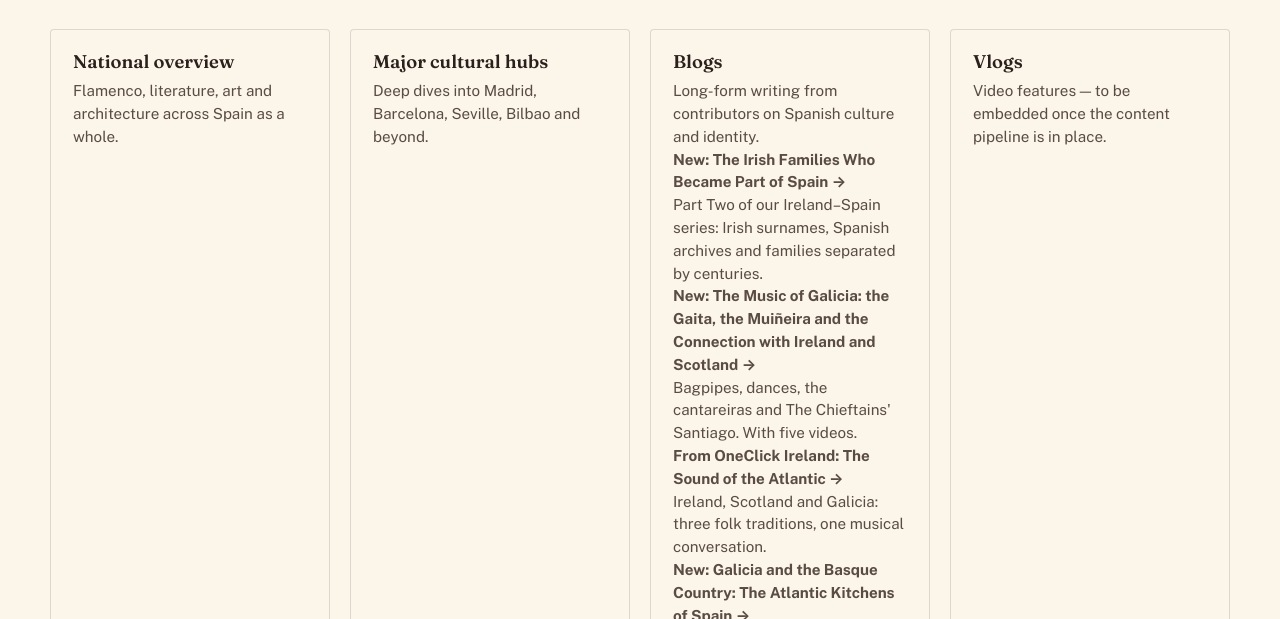
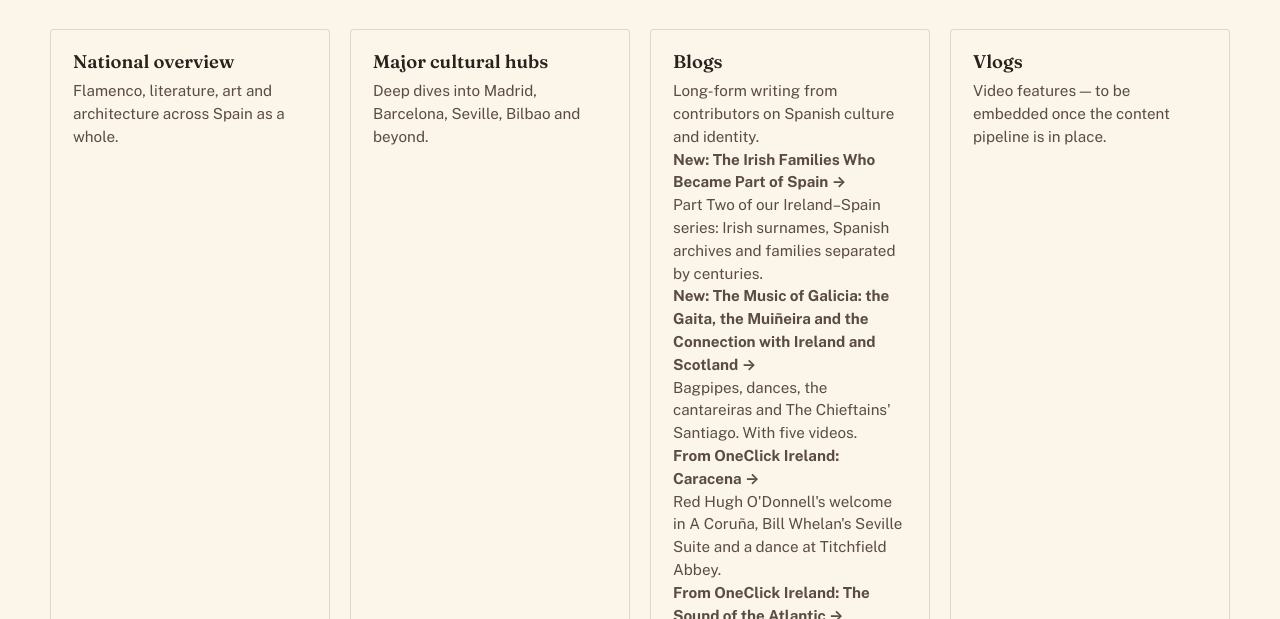
Before and after one commit to KGF271156/oneclickspain.com, a plain HTML site: page culture/index.html in a window 1280 px wide. Shown: the part 333-952 px from the top of the page. Drawn offline with nearby package versions, Linux system fonts and the light colour scheme.

Commit message:
Link Caracena feature from OneClick Ireland (Sunday afternoon)
Co-Authored-By: Claude Opus 5.5 <noreply@anthropic.com>
Claude-Session: https://claude.ai/code/session_01VjTjRiQZ8uNHB2r8KLAmCk

```diff
--- a/culture/index.html
+++ b/culture/index.html
@@ -41,6 +41,7 @@
 <div class="card"><h3>Major cultural hubs</h3><p>Deep dives into Madrid, Barcelona, Seville, Bilbao and beyond.</p></div>
 <div class="card"><h3>Blogs</h3><p>Long-form writing from contributors on Spanish culture and identity.</p><p><a href="/culture/irish-families-who-became-spanish.html"><strong>New: The Irish Families Who Became Part of Spain →</strong></a><br>Part Two of our Ireland–Spain series: Irish surnames, Spanish archives and families separated by centuries.</p>
 <p><a href="/culture/music-of-galicia.html"><strong>New: The Music of Galicia: the Gaita, the Muiñeira and the Connection with Ireland and Scotland →</strong></a><br>Bagpipes, dances, the cantareiras and The Chieftains&#x27; Santiago. With five videos.</p>
+<p><a href="https://oneclickireland.com/blog-caracena.html"><strong>From OneClick Ireland: Caracena →</strong></a><br>Red Hugh O&#x27;Donnell&#x27;s welcome in A Coruña, Bill Whelan&#x27;s Seville Suite and a dance at Titchfield Abbey.</p>
 <p><a href="https://oneclickireland.com/blog-sound-of-the-atlantic.html"><strong>From OneClick Ireland: The Sound of the Atlantic →</strong></a><br>Ireland, Scotland and Galicia: three folk traditions, one musical conversation.</p>
 <p><a href="/culture/galicia-basque-atlantic-kitchens.html"><strong>New: Galicia and the Basque Country: The Atlantic Kitchens of Spain →</strong></a><br>Part Two of our Ireland–Spain food series, with four recipes.</p>
 <p><a href="/culture/marmitako-fishermens-dinner.html"><strong>The Fishermen’s Dinner: Marmitako and the Irish Coast →</strong></a></p>
```
Also changed, not shown: culture/music-of-galicia.html (+1 -0 lines).
